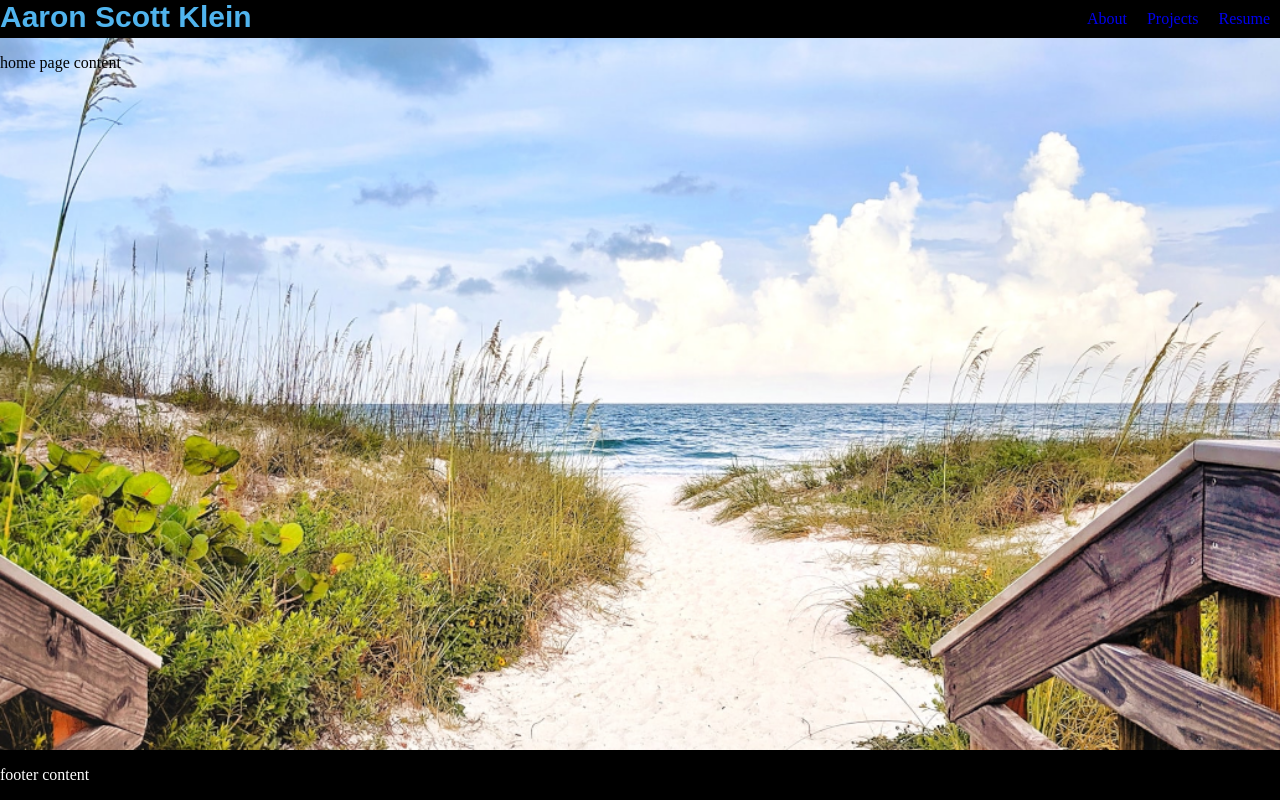
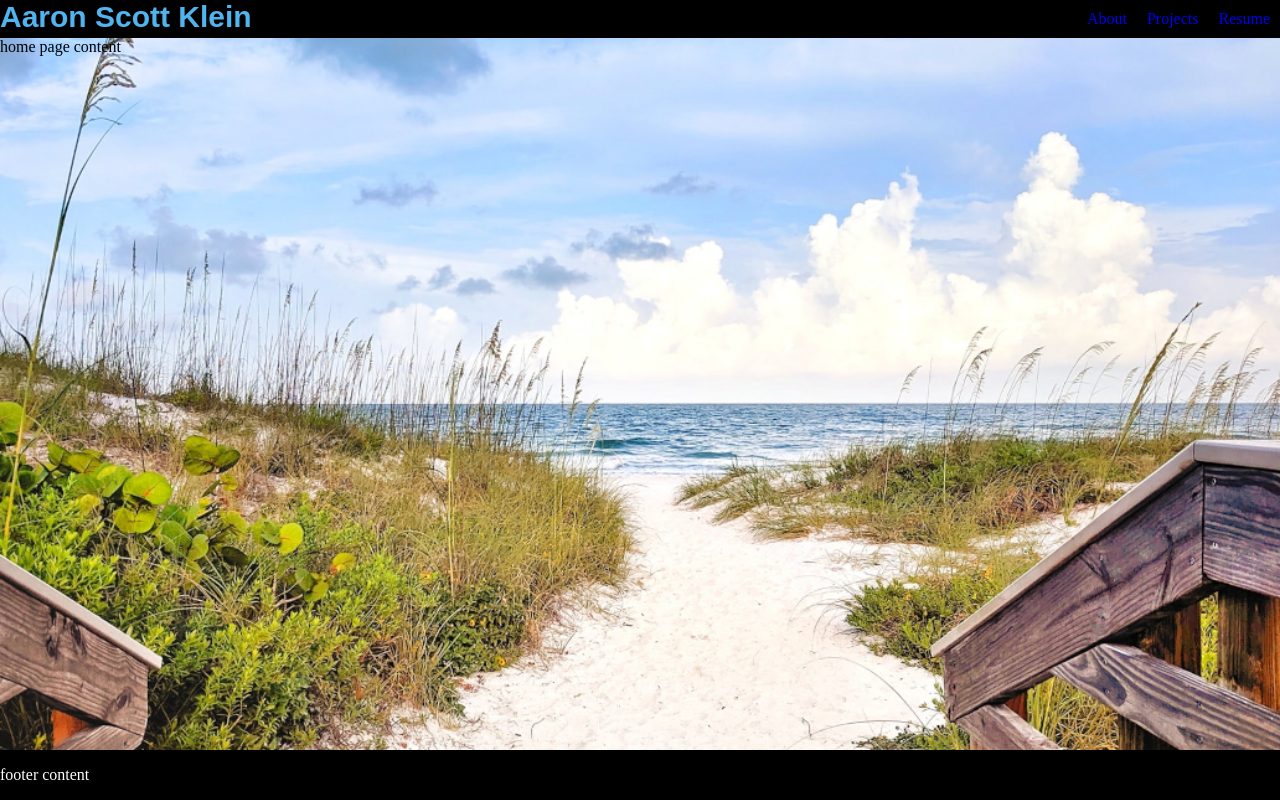
Before and after one commit to aaronklein42/aaronscottklein, a Next.js app: page / in a window 1280 px wide. Built offline with nearby package versions, Linux system fonts and the light colour scheme.

Commit message:
removing unnecessary p tag

```diff
--- a/components/content/content.js
+++ b/components/content/content.js
@@ -4,7 +4,7 @@ export default function Content({children}) {
 
   return (
     <main className={css.content}>
-      <p>{children}</p>
+      {children}
     </main>
   )
 }
```
